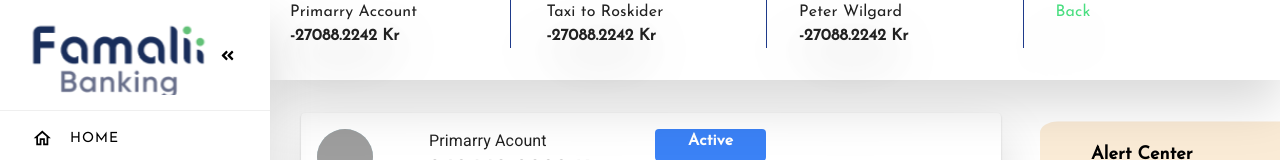
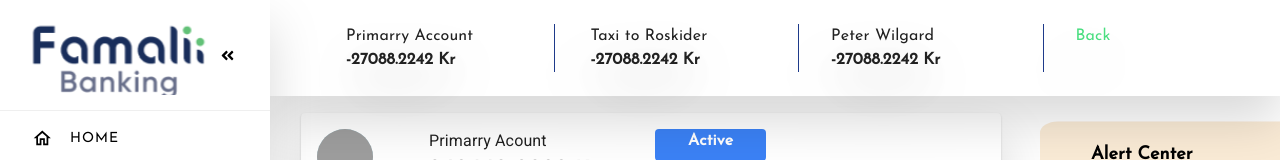
Before and after one commit to nakandara/sebirian-Test-3, a React (Create React App) app: page / in a window 1280 px wide. Shown: the top 160 px of the page. Built offline with nearby package versions, Linux system fonts and the light colour scheme; grey boxes are pictures that could not be loaded.

Commit message:
add pading

```diff
--- a/src/app/dashboard/Home/AppBar.js
+++ b/src/app/dashboard/Home/AppBar.js
@@ -17,10 +17,10 @@ const Item = styled(Paper)(({ theme }) => ({
 export default function AppBar() {
     return (
         <Box className="drop-shadow-2xl" sx={{ flexGrow: 1 }}>
-            <div className="grid grid-cols-4 gap-4 font-lora drop-shadow-2xl ">
+            <div className="grid grid-cols-4 gap-4 font-lora drop-shadow-2xl ml-8 w-full p-6 justify-center">
                 <div className="sm:flex  md:flex space-x-5 border-r border-blue-900">
                     <div> </div>
-                    <div>
+                    <div className="w-full m-0 p-0 justify-center">
                         <Link to="/primaryAcounts">Primarry Account</Link>
                         <div className="font-bold">-27088.2242 Kr</div>
                     </div>
```
